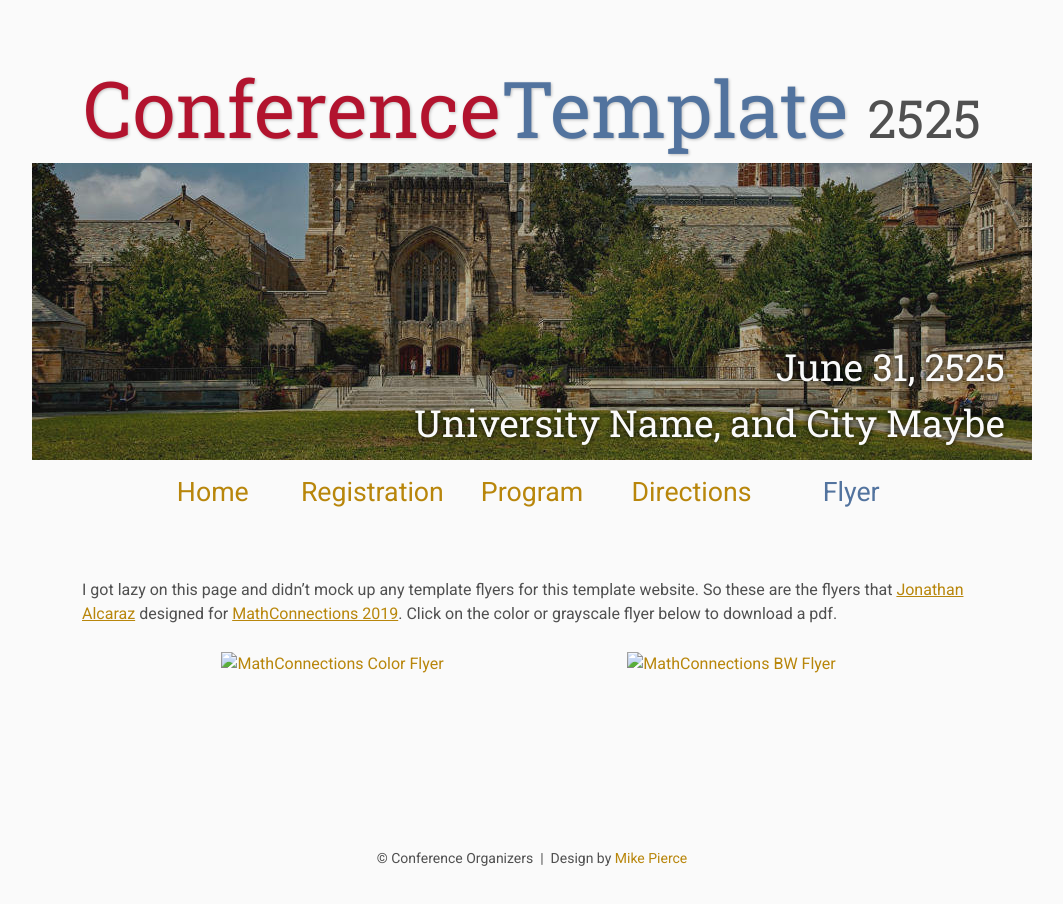
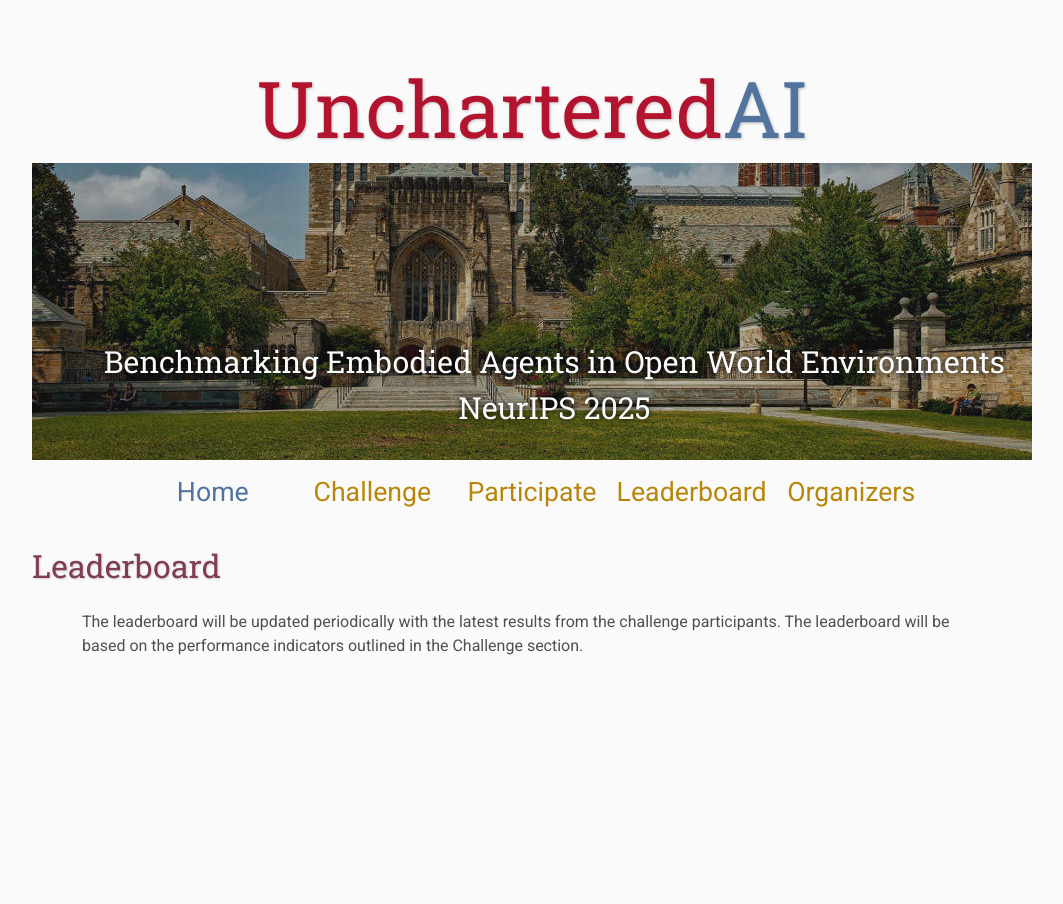
Before and after one commit to unchartered-ai/unchartered-ai.github.io, a plain HTML site: page leaderboard/index.html in a window 1280 px wide. Shown: the whole page, without its empty margins (108-1171 px from the left). After the commit the page ends 800 px from the top, so only its background shows below. Drawn offline with nearby package versions, Linux system fonts and the light colour scheme; some packages are replaced by stand-ins of ours; files that its build step writes are made by us from their sources.

```diff
--- a/leaderboard/index.html
+++ b/leaderboard/index.html
@@ -5,11 +5,14 @@
     <base href="..">
     <link rel="shortcut icon" type="image/png" href="assets/favicon.png"/>
     <link rel="stylesheet" type="text/css" media="all" href="assets/main.css"/>
+    <script type="text/javascript" async
+        src="https://cdnjs.cloudflare.com/ajax/libs/mathjax/2.7.7/MathJax.js?config=default">
+    </script>
     <meta name="description" content="Conference Template">
     <meta name="resource-type" content="document">
     <meta name="distribution" content="global">
     <meta name="KeyWords" content="Conference">
-    <title>Flyer | Conference Template</title>
+    <title>Challenge | UncharteredAI</title>
 </head>
 
 <body>
@@ -17,61 +20,39 @@
     <div class="banner">
         <img src="assets/banner.jpg" alt="Conference Template Banner">
         <div class="top-left">
-            <span class="title1">Conference</span><span class="title2">Template</span> <span class="year">2525</span>
+            <span class="title1">Unchartered</span><span class="title2">AI</span>
         </div>
-        <div class="bottom-right">
-            June 31, 2525 <br> University Name, and City Maybe
+        <div class="bottom-center">
+            Benchmarking Embodied Agents in Open World Environments
+            <br> NeurIPS 2025
         </div>
     </div>
 
     <table class="navigation">
         <tr>
             <td class="navigation">
-                <a title="Conference Home Page" href=".">Home</a>
+                <a class="current" title="Home Page" href=".">Home</a>
             </td>
             <td class="navigation">
-                <a title="Register for the Conference" href="registration">Registration</a>
+                <a title="Challenge" href="challenge">Challenge</a>
             </td>
             <td class="navigation">
-                <a title="Conference Program" href="program">Program</a>
+                <a title="Participate" href="participate">Participate</a>
             </td>
             <td class="navigation">
-                <a title="Directions to the Conference" href="directions">Directions</a>
+                <a title="Leaderboard" href="leaderboard">Leaderboard</a>
             </td>
             <td class="navigation">
-                <a class="current" title="Conference Flyer" href="flyer">Flyer</a>
+                <a title="Organizers" href="organizers">Organizers</a>
             </td>
         </tr>
     </table>
 
-    <br>
-
+    <h2>Leaderboard</h2>
     <p>
-        I got lazy on this page and didn&rsquo;t mock up any template flyers for this template website.
-        So these are the flyers that <a target="_blank" href="https://math.jonathanalcaraz.com/">Jonathan Alcaraz</a>
-        designed for <a target="_blank" href="http://math.ucr.edu/~mathconn/">MathConnections 2019</a>.
-        Click on the color or grayscale flyer below to download a pdf.
+        The leaderboard will be updated periodically with the latest results from the challenge participants.
+        The leaderboard will be based on the performance indicators outlined in the Challenge section.
     </p>
-
-    <table class="flyers">
-        <tr>
-            <td class="flyer">
-                <a href="assets/MathConnections-Flyer.pdf">
-                    <img src="assets/MathConnections-Flyer.png" alt="MathConnections Color Flyer" style="width:100%">
-                </a>
-            </td>
-            <td class="flyer">
-                <a href="assets/MathConnections-FlyerBW.pdf">
-                    <img src="assets/MathConnections-FlyerBW.png" alt="MathConnections BW Flyer" style="width:100%">
-                </a>
-            </td>
-        </tr>
-    </table>
-
-    <footer>
-        &copy; Conference Organizers
-        &nbsp;|&nbsp; Design by <a href="https://github.com/mikepierce">Mike Pierce</a>
-    </footer>
 
 </body>
 </html>
```
Also changed, not shown: challenge/index.html (+4 -1 lines), leaderboard/index copy.html (deleted, +0 -55 lines), organizers/index.html (+4 -1 lines), participate/index.html (+4 -1 lines), 1 other file.
